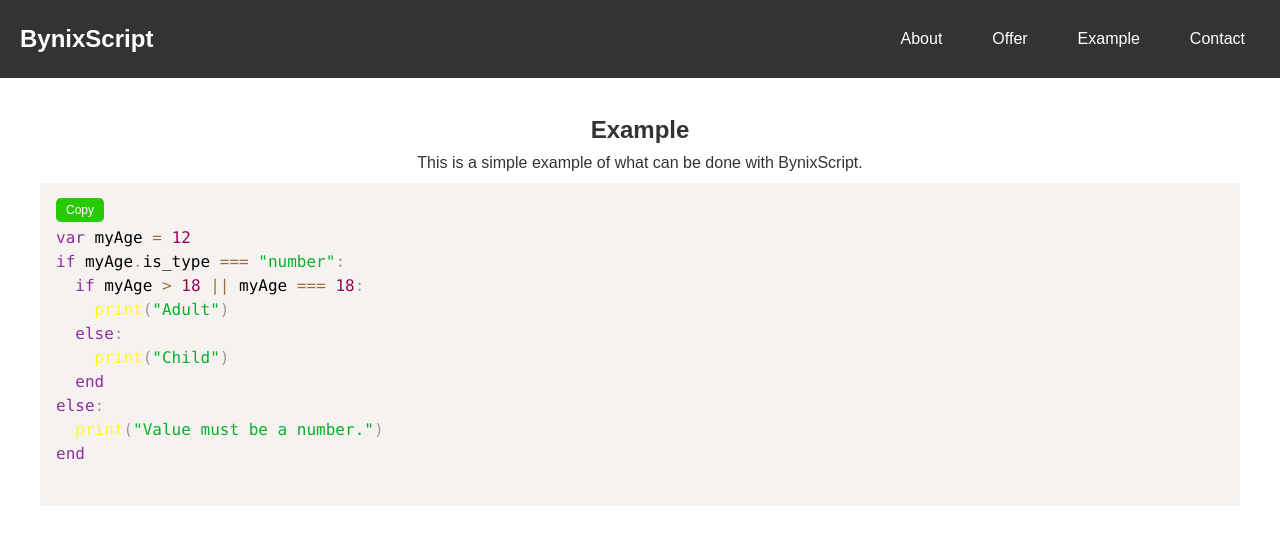
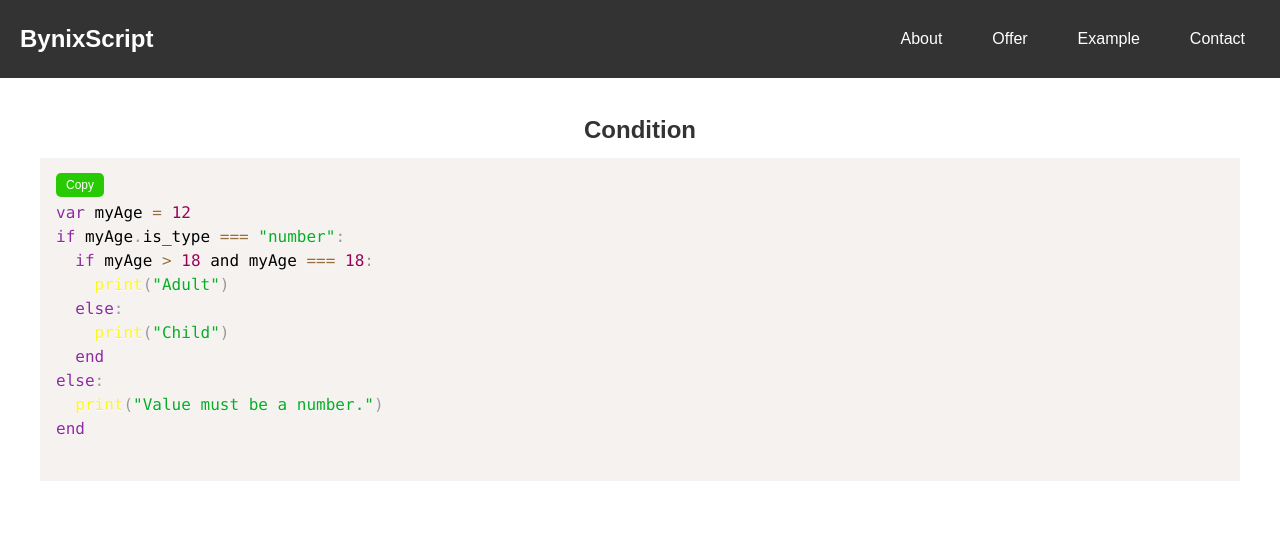
Before and after one commit to UngGas-Studio/BynixScript, a website: page docs/example.html in a window 1280 px wide. Drawn offline with nearby package versions, Linux system fonts and the light colour scheme; no server answers.

Commit message:
Update example.html

```diff
--- a/docs/example.html
+++ b/docs/example.html
@@ -31,8 +31,8 @@
     <br>
     <section id="example" class="example-section">
       <div class="container">
-        <h2>Example</h2>
-        <p>This is a simple example of what can be done with BynixScript.</p>
+        <h2>Condition</h2>
+        <p></p>
         <pre>
           <div class="button-wrapper">
             <button class="copy-btn">Copy</button>
@@ -40,7 +40,7 @@
           <code class="language-bynixscript" id="code-block">
 var myAge = 12
 if myAge.is_type === "number":
-  if myAge > 18 || myAge === 18:
+  if myAge > 18 and myAge === 18:
     print("Adult")
   else:
     print("Child")
```
